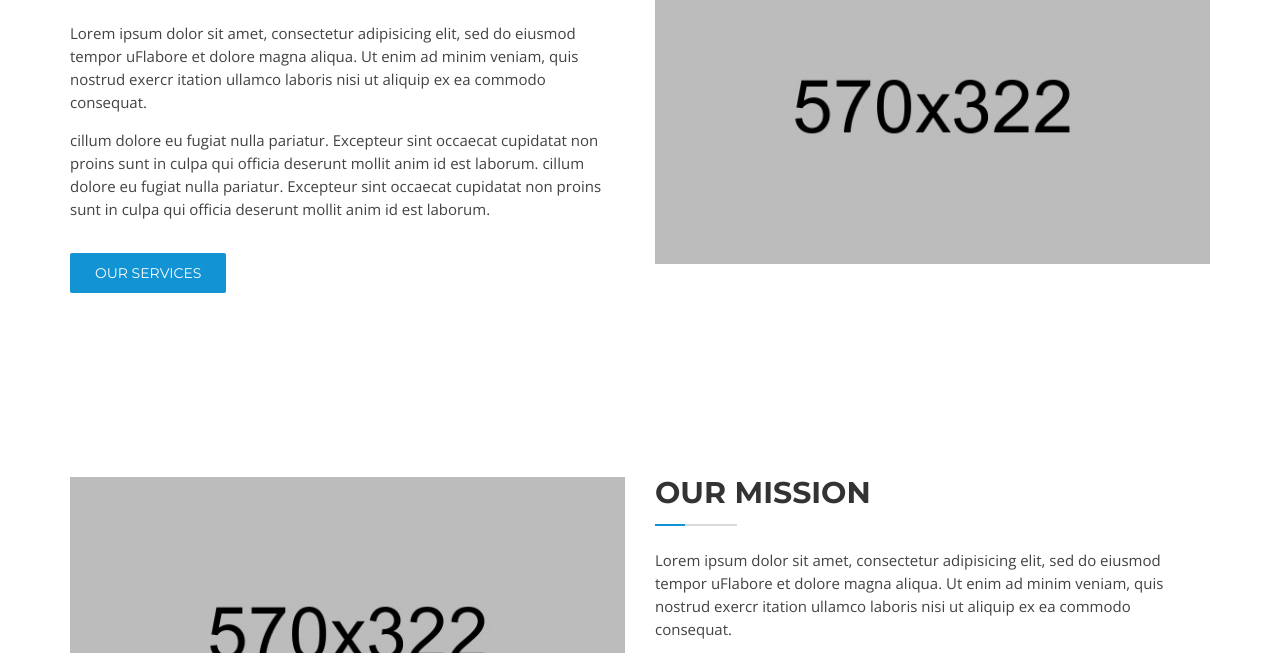
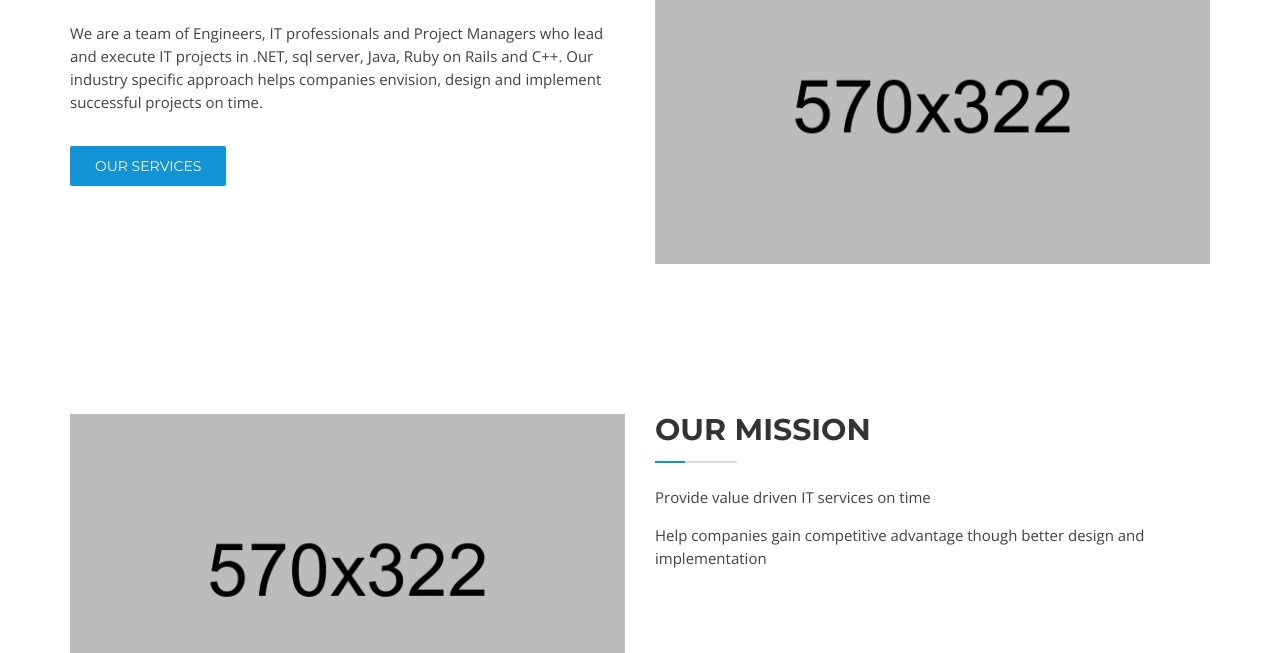
Before and after one commit to kanuritech/kanuritech.github.io, a website: page about.html in a window 1280 px wide. Shown: the part 538-1191 px from the top of the page. Drawn offline with nearby package versions, Linux system fonts and the light colour scheme.

Commit message:
About kanuritech
Text updated

```diff
--- a/about.html
+++ b/about.html
@@ -202,8 +202,8 @@
 									<a href="#">About Kanuri Tech</a>
 								</h5>
 								<div class="media-text">
-									<p>Lorem ipsum dolor sit amet, consectetur adipisicing elit, sed do eiusmod tempor uFlabore et dolore magna aliqua. Ut enim ad minim veniam, quis nostrud exercr itation ullamco laboris nisi ut aliquip ex ea commodo consequat.</p>
-									<p>cillum dolore eu fugiat nulla pariatur. Excepteur sint occaecat cupidatat non proins sunt in culpa qui officia deserunt mollit anim id est laborum. cillum dolore eu fugiat nulla pariatur. Excepteur sint occaecat cupidatat non proins sunt in culpa qui officia deserunt mollit anim id est laborum.</p>
+									<p>We are a team of Engineers, IT professionals and Project Managers who lead and execute IT projects in .NET, sql server, Java, Ruby on Rails and C++. Our industry specific approach helps companies envision, design and implement successful projects on time. </p>
+									<!-- <p></p> -->
 									<button class="about-section">Our Services</button>
 								</div>
 							</div>
@@ -280,8 +280,8 @@
 									<a href="#">Our Mission</a>
 								</h5>
 								<div class="media-text">
-									<p>Lorem ipsum dolor sit amet, consectetur adipisicing elit, sed do eiusmod tempor uFlabore et dolore magna aliqua. Ut enim ad minim veniam, quis nostrud exercr itation ullamco laboris nisi ut aliquip ex ea commodo consequat.</p>
-									<p>cillum dolore eu fugiat nulla pariatur. Excepteur sint occaecat cupidatat non proins sunt in culpa qui officia deserunt mollit anim id est laborum. cillum dolore eu fugiat nulla pariatur. Excepteur sint occaecat cupidatat non proins sunt in culpa qui officia deserunt mollit anim id est laborum.</p>
+									<p>Provide value driven IT services on time</p>
+									<p>Help companies gain competitive advantage though better design and implementation</p>
 								</div>
 							</div>
 						</div>
```
